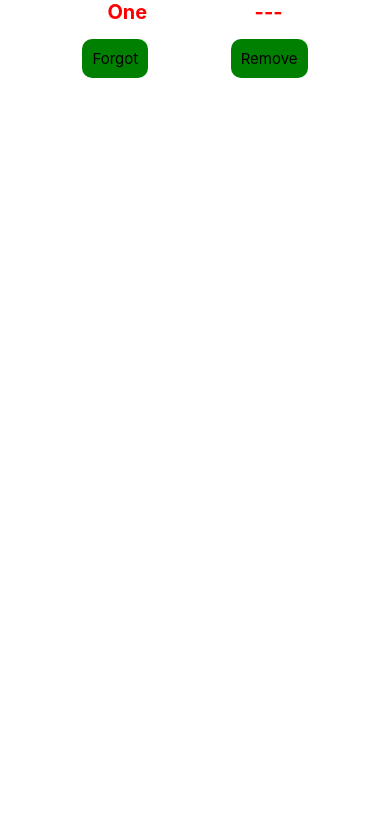
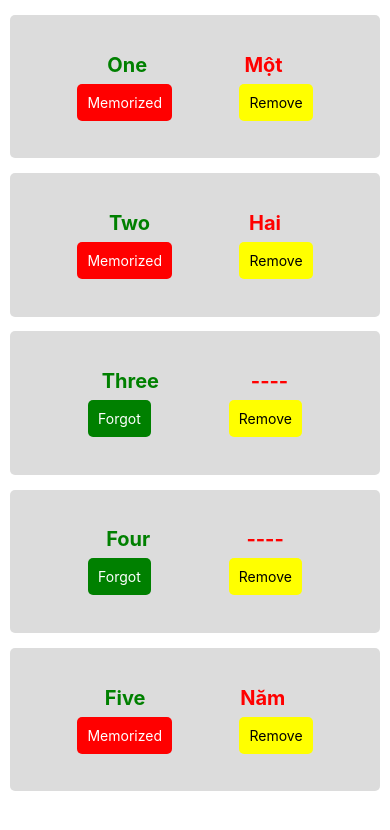
Before and after one commit to trongho169/Re_Working, a React Native app: screen / in a window 390 px wide. Shown: the top 830 px of the page. Built offline with nearby package versions, Linux system fonts and the light colour scheme.

Commit message:
5 component

```diff
--- a/App.js
+++ b/App.js
@@ -1,64 +1,14 @@
+/* eslint-disable react-native/no-inline-styles */
 import React, {Component} from 'react';
-import {
-  Text,
-  View,
-  Dimentions,
-  Platform,
-  SafeAreaView,
-  StyleSheet,
-  TouchableOpacity,
-} from 'react-native';
+import {Text, View, SafeAreaView} from 'react-native';
 import Main from './src/screens/Main';
+
 export default class App extends Component {
-  shouldRenderWord(word) {
-    if (word.isMemorized) {
-      return '---';
-    } else {
-      return word.vn;
-    }
-  }
-  //<Text style={styles.textStyleVn}>{this.shouldRenderWord(word)}</Text>
   render() {
-    const word = {en: 'One', vn: 'Một', isMemorized: true};
     return (
-      <SafeAreaView style={styles.container}>
-        <View style={styles.containerText}>
-          <Text style={styles.textStyleEnAndVn}>{word.en}</Text>
-          <Text style={styles.textStyleEnAndVn}>
-            {word.isMemorized ? '---' : word.vn}
-          </Text>
-        </View>
-
-        <View style={styles.containerTouchAble}>
-          <TouchableOpacity style={styles.TouchForgotAndRemove}>
-            <Text style={styles.textForgotAndRemove}>Forgot</Text>
-          </TouchableOpacity>
-          <TouchableOpacity style={styles.TouchForgotAndRemove}>
-            <Text style={styles.textForgotAndRemove}>Remove</Text>
-          </TouchableOpacity>
-        </View>
+      <SafeAreaView style={{flex: 1}}>
+        <Main />
       </SafeAreaView>
     );
   }
 }
-//các style để display
-const styles = StyleSheet.create({
-  // các thẻ SafeAreaView
-  container: {flex: 1, flexDirection: 'column'},
-  // container button
-  containerTouchAble: {
-    flexDirection: 'row',
-    justifyContent: 'space-evenly',
-    marginTop: 15,
-  },
-  // container text
-  containerText: {flexDirection: 'row', justifyContent: 'space-evenly'},
-  // cấu hình style cho nút Forgot và Remove
-  TouchForgotAndRemove: {
-    padding: 10,
-    backgroundColor: 'green',
-    borderRadius: 10,
-  },
-  textForgotAndRemove: {fontSize: 15, color: 'black'},
-  textStyleEnAndVn: {fontSize: 20, fontWeight: 'bold', color: 'red'},
-});
--- a/src/screens/Main.js
+++ b/src/screens/Main.js
@@ -0,0 +1,139 @@
+/* eslint-disable react-native/no-inline-styles */
+import React, {Component} from 'react';
+import {
+  Text,
+  SafeAreaView,
+  StyleSheet,
+  View,
+  TouchableOpacity,
+} from 'react-native';
+
+export default class Main extends Component {
+  constructor(props) {
+    super(props);
+    this.state = {
+      words: [
+        {id: 1, en: 'One', vn: 'Một', isMemorized: false},
+        {id: 2, en: 'Two', vn: 'Hai', isMemorized: false},
+        {id: 3, en: 'Three', vn: 'Ba', isMemorized: true},
+        {id: 4, en: 'Four', vn: 'Bốn', isMemorized: true},
+        {id: 5, en: 'Five', vn: 'Năm', isMemorized: false},
+      ],
+    };
+  }
+  renderWord = (word) => {
+    return (
+      <View style={styles.containerWord} key={word.id}>
+        <View style={styles.containerText}>
+          <Text style={styles.textStyleEn}>{word.en}</Text>
+          <Text style={styles.textStyleVn}>
+            {word.isMemorized ? '----' : word.vn}
+          </Text>
+        </View>
+        <View style={styles.containerTouchable}>
+          <TouchableOpacity
+            onPress={() => {
+              const newWords = this.state.words.map((item) => {
+                if (item.id === word.id) {
+                  return {...item, isMemorized: !item.isMemorized};
+                }
+                return item;
+              });
+              this.setState({words: newWords});
+            }}
+            style={{
+              ...styles.touchForgot,
+              backgroundColor: word.isMemorized ? 'green' : 'red',
+            }}>
+            <Text style={styles.textTouchForgot}>
+              {word.isMemorized ? 'Forgot' : 'Memorized'}
+            </Text>
+          </TouchableOpacity>
+          <TouchableOpacity
+            onPress={() => {
+              const newWords = this.state.words.filter((item) => {
+                if (item.id === word.id) {
+                  return false;
+                }
+                return true;
+              });
+              this.setState({words: newWords});
+            }}
+            style={styles.touchRemove}>
+            <Text style={styles.textTouchRemove}>Remove</Text>
+          </TouchableOpacity>
+        </View>
+      </View>
+    );
+  };
+  render() {
+    return (
+      <SafeAreaView style={styles.container}>
+        {this.state.words.map((word) => {
+          return this.renderWord(word);
+        })}
+      </SafeAreaView>
+    );
+  }
+}
+const styles = StyleSheet.create({
+  container: {
+    flex: 1,
+    marginHorizontal: 10,
+  },
+  //set khung bao quanh một View
+  containerWord: {
+    marginTop: '4%',
+    justifyContent: 'center',
+    height: '17%',
+    flexDirection: 'column',
+    backgroundColor: 'gainsboro',
+    elevation: 1,
+    borderRadius: 5,
+  },
+  //set vị trí One Một
+  containerText: {
+    flexDirection: 'row',
+    justifyContent: 'space-evenly',
+  },
+  //set khung viền nút
+  containerTouchable: {
+    marginTop: 7,
+    flexDirection: 'row',
+    justifyContent: 'space-evenly',
+  },
+  //set chữ Tiếng Anh One Two
+  textStyleEn: {
+    fontSize: 20,
+    color: 'green',
+    fontWeight: 'bold',
+  },
+  // set chữ Tiếng Việt Một Hai Ba
+  textStyleVn: {
+    fontSize: 20,
+    color: 'red',
+    fontWeight: 'bold',
+  },
+  //khung viền chữ Forgot
+  touchForgot: {
+    padding: 10,
+    backgroundColor: 'green',
+    borderRadius: 5,
+  },
+  // khung viền chữ Remove
+  touchRemove: {
+    padding: 10,
+    backgroundColor: 'yellow',
+    borderRadius: 5,
+  },
+  // set chữ Forgot
+  textTouchForgot: {
+    fontSize: 14,
+    color: 'white',
+  },
+  // set chữ Remove
+  textTouchRemove: {
+    fontSize: 14,
+    color: 'black',
+  },
+});
```
